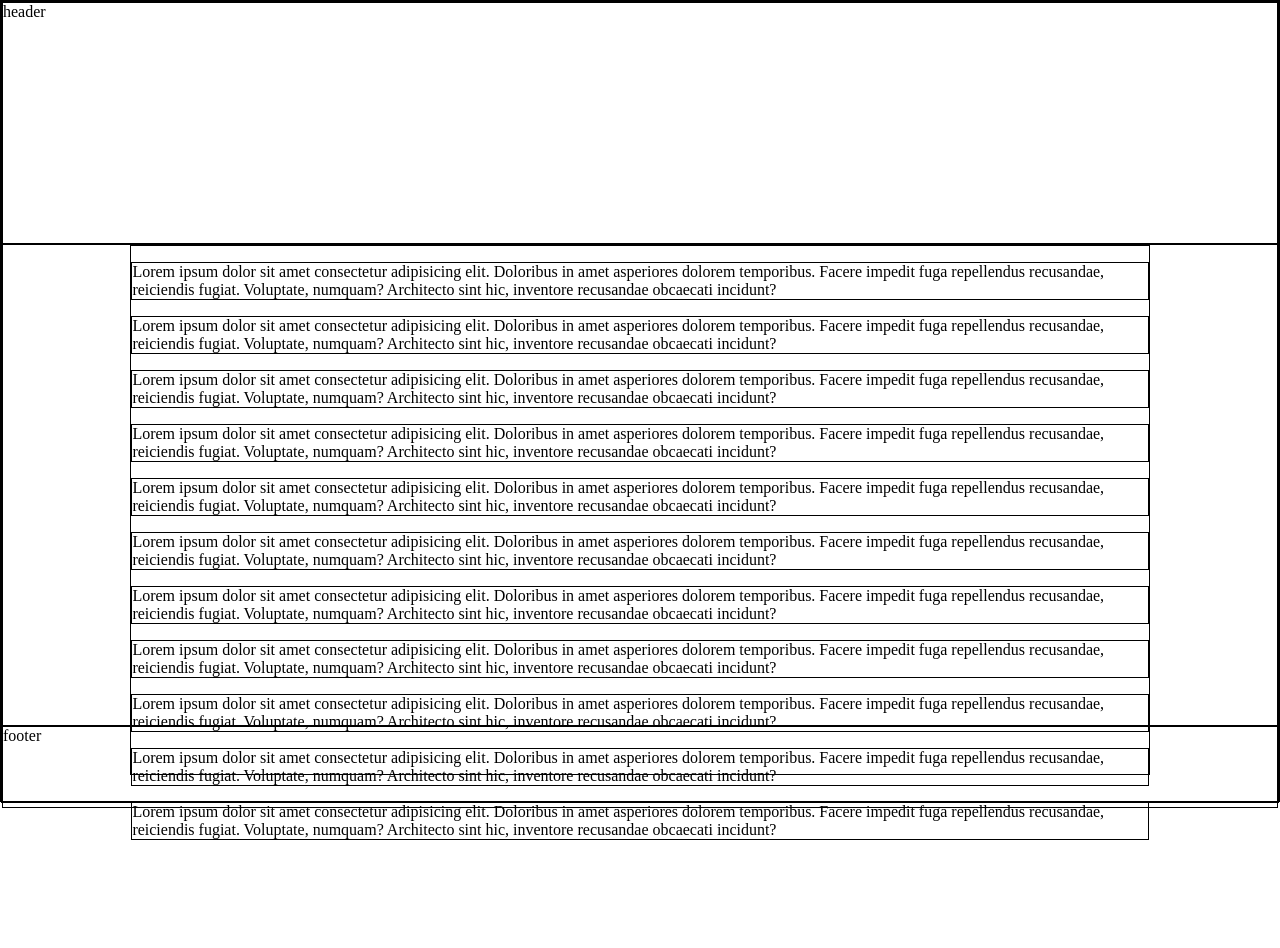
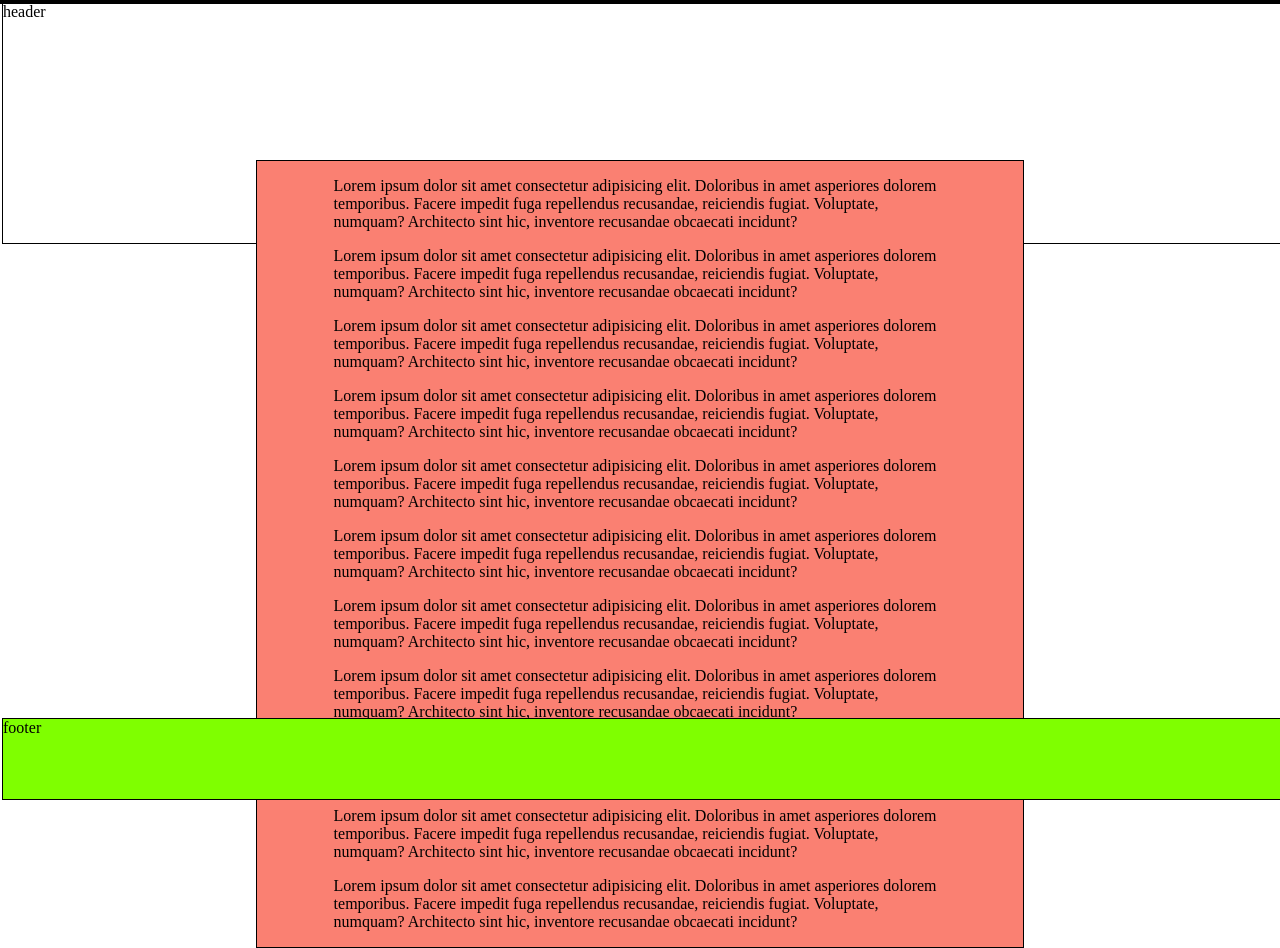
Before and after one commit to memorias-integradas/web-page, a plain HTML site: page index.html in a window 1280 px wide. Before the commit the page ends 840 px from the top, so only its background shows below. Drawn offline with Linux system fonts and the light colour scheme.

Commit message:
Update main.css

```diff
--- a/styles/main.css
+++ b/styles/main.css
@@ -1,24 +1,40 @@
 /* Descomentar para desarrollar */
 
-* {
+html, body {
     border: 1px solid black;
-}
-
-html, body {
-    height: 100%;
     margin: 0px;
 }
 .cabecera {
+    position: absolute;
+    border: 1px solid black;
+    width: 100%;
+
     height: 30%;
 }
-.cuerpo {
-    height: 60%;
+.cuerpo {position: absolute;
+    border: 1px solid black;
+
+    background: salmon;
+    float: left;
+    left: 20%;
+    right: 20%;
+    top: 20%;
+    height: auto;
 }
 .pie {
+    border: 1px solid black;
+    bottom: 0;
+    background: chartreuse;
+    position: fixed;
+    float: left;
+    width: 100%;
     height: 10%;
+
+
 }
 .contenido {
+
     margin-left: 10%;
     margin-right: 10%;
-    height: 110%;
+    height: auto;
 }
```
